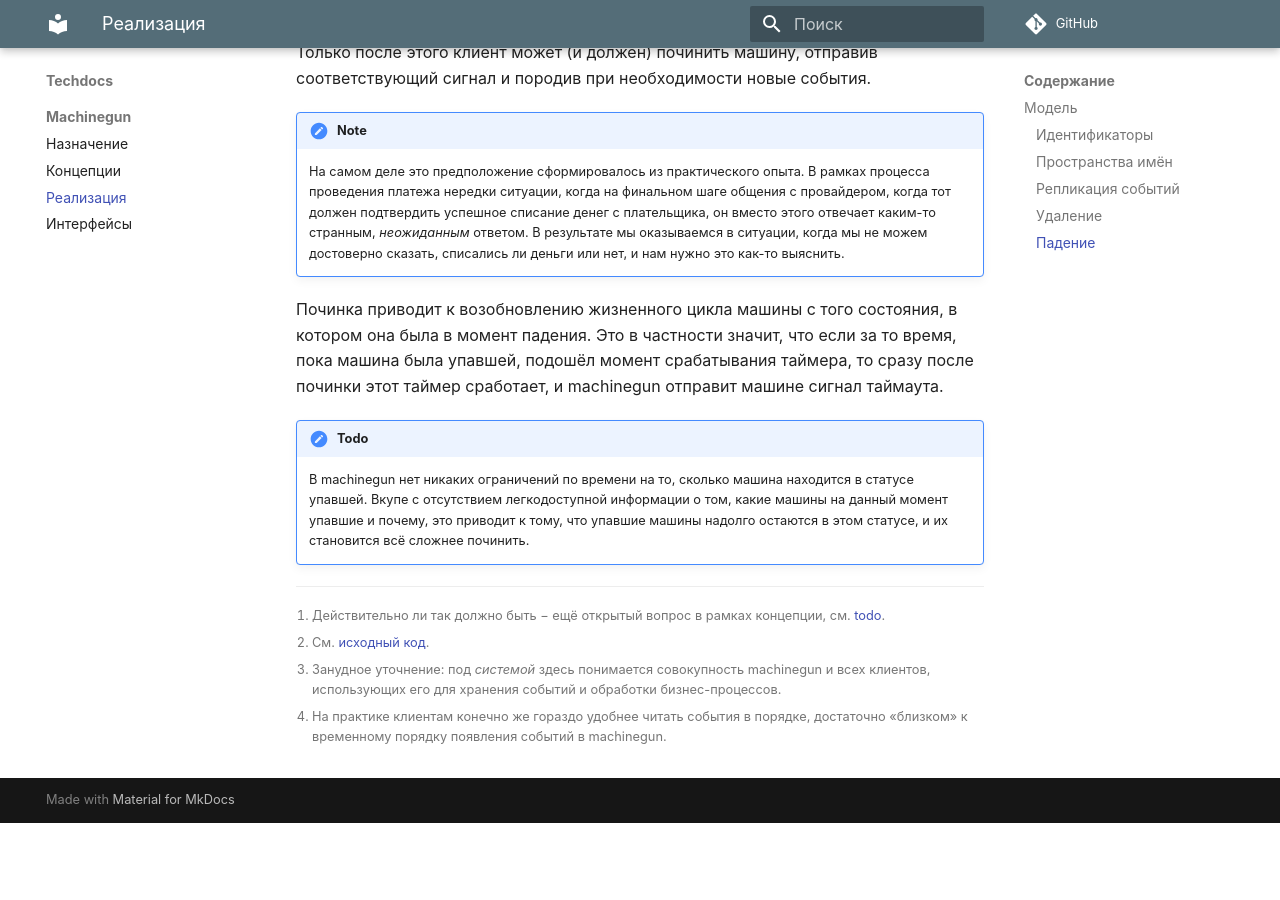
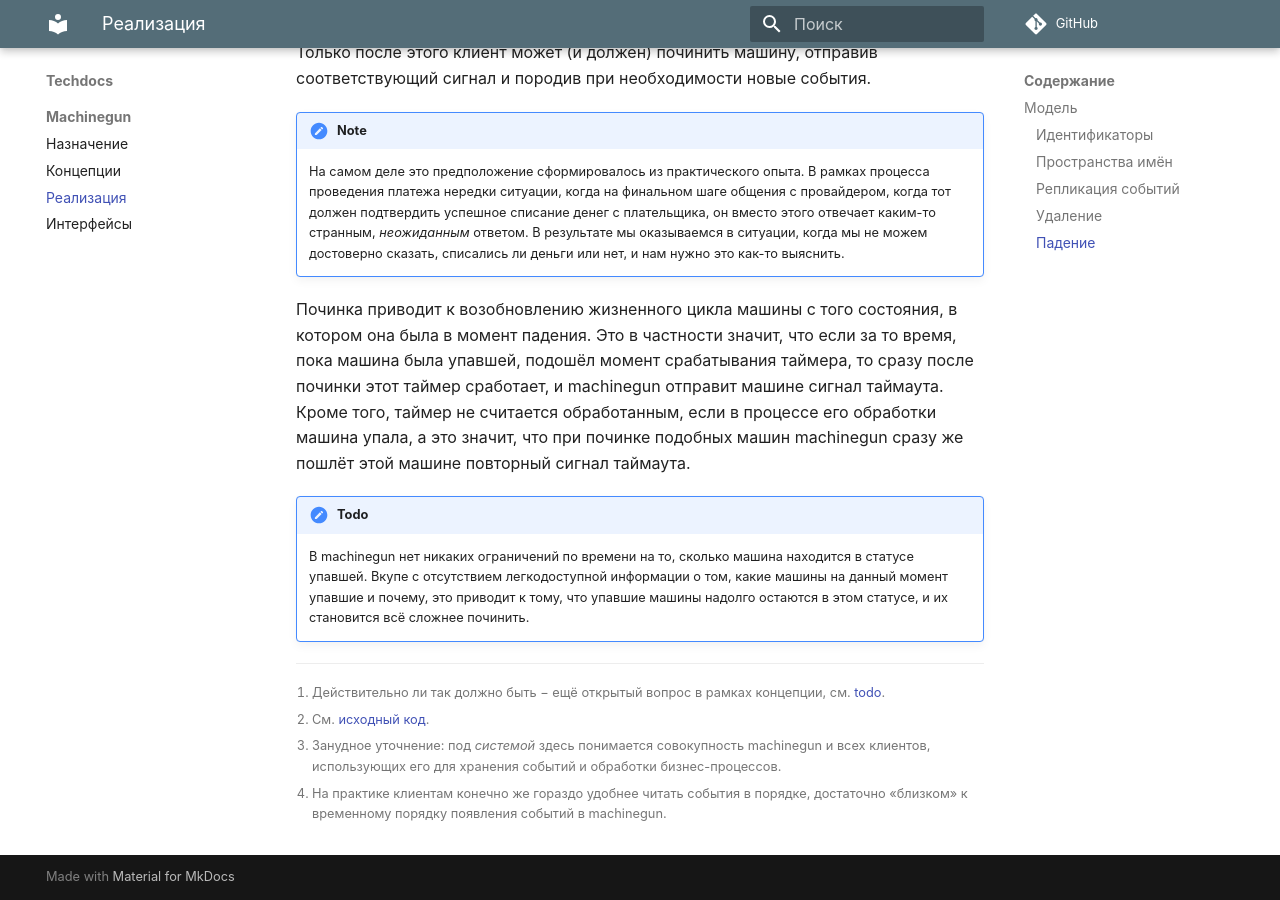
Before and after one commit to valitydev/techdocs, an MkDocs documentation site: the page built from docs/machinegun/implementation.md, in a window 1280 px wide and 900 px high, scrolled down 3548 px. Built offline with MkDocs 1.6.1 and Material for MkDocs 9.7.7, drawn with Linux system fonts in a browser that asks for light colours; comment, search, counter and statistics services are not loaded; before the commit the page ends 4371 px from its top, so only the background shows below that.

Commit message:
Specifically describe failed-on-timeout scenario

```diff
--- a/docs/machinegun/implementation.md
+++ b/docs/machinegun/implementation.md
@@ -81,7 +81,7 @@ Machinegun на данный момент поддерживает только
 !!! note
     На самом деле это предположение сформировалось из практического опыта. В рамках процесса проведения платежа нередки ситуации, когда на финальном шаге общения с провайдером, когда тот должен подтвердить успешное списание денег с плательщика, он вместо этого отвечает каким-то странным, _неожиданным_ ответом. В результате мы оказываемся в ситуации, когда мы не можем достоверно сказать, списались ли деньги или нет, и нам нужно это как-то выяснить.
 
-Починка приводит к возобновлению жизненного цикла машины с того состояния, в котором она была в момент падения. Это в частности значит, что если за то время, пока машина была упавшей, подошёл момент срабатывания таймера, то сразу после починки этот таймер сработает, и machinegun отправит машине сигнал таймаута.
+Починка приводит к возобновлению жизненного цикла машины с того состояния, в котором она была в момент падения. Это в частности значит, что если за то время, пока машина была упавшей, подошёл момент срабатывания таймера, то сразу после починки этот таймер сработает, и machinegun отправит машине сигнал таймаута. Кроме того, таймер не считается обработанным, если в процессе его обработки машина упала, а это значит, что при починке подобных машин machinegun сразу же пошлёт этой машине повторный сигнал таймаута.
 
 !!! todo
     В machinegun нет никаких ограничений по времени на то, сколько машина находится в статусе упавшей. Вкупе с отсутствием легкодоступной информации о том, какие машины на данный момент упавшие и почему, это приводит к тому, что упавшие машины надолго остаются в этом статусе, и их становится всё сложнее починить.
```
